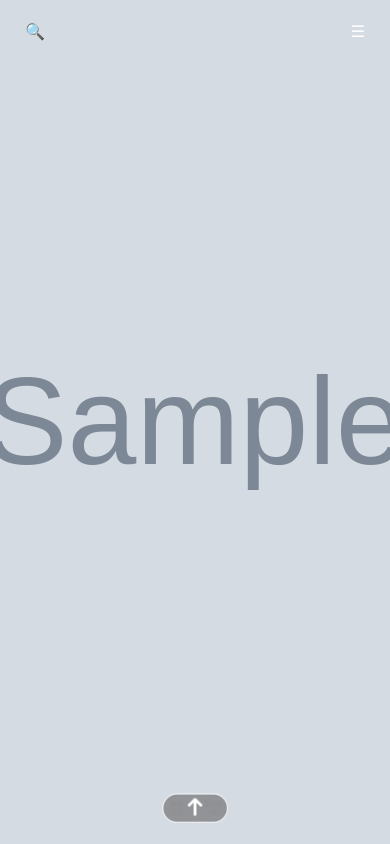
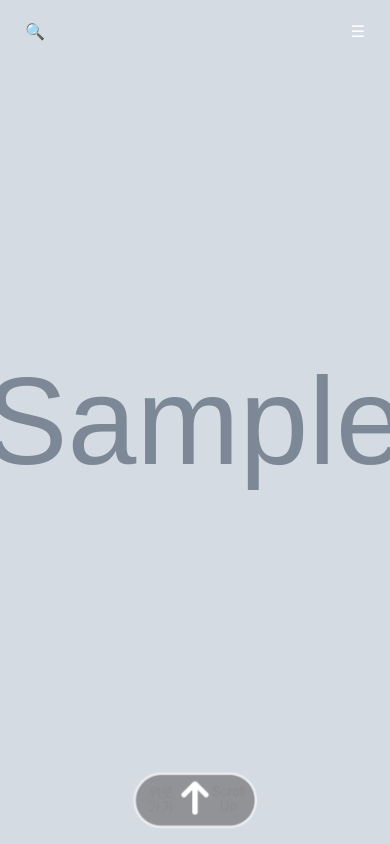
Before and after one commit to imhyunho99/bidbar_menu, a Django app: page /category/1/ in a window 390 px wide. Run offline with Django 5.2, Linux system fonts and the light colour scheme; tables that the repository leaves empty hold one stand-in row (values such as "Sample post"); grey boxes marked "Sample" are stand-in pictures.

Commit message:
update:remote btn size update

```diff
--- a/menu_project/menu/templates/menu/menu_list.html
+++ b/menu_project/menu/templates/menu/menu_list.html
@@ -170,15 +170,15 @@
     <div class="navigation-remote" id="navigationRemote">
         {% if prev_category %}
         <button class="remote-btn remote-btn-prev" id="remotePrev" title="이전 카테고리">
-            <img src="{% static 'left.png' %}" style="height: 30px;">
+            <img src="{% static 'left.png' %}" alt="Previous">
         </button>
         {% endif %}
         <button class="remote-btn remote-btn-top" id="remoteTop" title="맨 위로">
-            <img src="{% static 'up.png' %}" style="height: 30px;">
+            <img src="{% static 'up.png' %}" alt="Up">
         </button>
         {% if next_category %}
         <button class="remote-btn remote-btn-next" id="remoteNext" title="다음 카테고리">
-            <img src="{% static 'right.png' %}" style="height: 30px;">
+            <img src="{% static 'right.png' %}" alt="Next">
         </button>
         {% endif %}
     </div>
--- a/menu_project/static/css/style.css
+++ b/menu_project/static/css/style.css
@@ -1545,21 +1545,21 @@ body {
 .navigation-remote {
     position: fixed;
     bottom: -100px;
-    left: 50%;
-    transform: translateX(-50%);
+    left: 0;
+    width: 100%;
     display: grid;
     grid-template-columns: 1fr 1fr 1fr;
     align-items: center;
     justify-items: center;
-    width: 350px;
     z-index: 998;
     opacity: 0;
     transition: bottom 0.4s ease-out, opacity 0.4s ease-out;
-    padding: 0;
+    padding: 10px 20px;
     background: transparent;
     backdrop-filter: none;
-    border-radius: 50px;
+    border-radius: 0;
     border: none;
+    box-sizing: border-box; /* Add box-sizing for predictable padding */
 }
 
 .navigation-remote.show {
@@ -1568,22 +1568,30 @@ body {
 }
 
 .remote-btn {
-    /* width: 50px; Removed, height is controlled by img */
-    /* height: 50px; Removed, height is controlled by img */
-    /* border-radius: 50%; Removed */
     background: transparent;
     border: none;
-    /* color: #fff; Removed */
-    /* font-size: 20px; Removed */
     cursor: pointer;
     display: flex;
     align-items: center;
     justify-content: center;
-    transition: all 0.3s ease;
-    backdrop-filter: none;
-}
-
-/* Removed general .remote-btn:hover and .remote-btn:active styles */
+    padding: 0; /* Remove any padding */
+    transition: transform 0.2s ease;
+    /* New responsive sizing */
+}
+
+.remote-btn:hover {
+    transform: scale(1.1); /* Add a subtle hover effect to the image */
+}
+
+.remote-btn:active {
+    transform: scale(0.95);
+}
+
+.remote-btn img {
+    width: 100%;
+    height: 100%;
+    object-fit: contain;
+}
 
 .remote-btn span {
     display: block;
@@ -1591,67 +1599,35 @@ body {
 }
 
 .remote-btn-top {
-    grid-column: 2; /* Always in the middle column */
-    background: none;
-    border-color: none;
-}
-
-.remote-btn-top:hover {
-    background: none;
-    border-color: none;
+    grid-column: 2;
 }
 
 .remote-btn-prev {
-    grid-column: 1; /* Left column */
+    grid-column: 1;
+    justify-self: start;
 }
 
 .remote-btn-next {
-    grid-column: 3; /* Right column */
-}
-
-.remote-btn-prev,
-.remote-btn-next {
-    background: none;
-    border: none;
-}
-
-.remote-btn-prev:hover,
-.remote-btn-next:hover {
-    background: none;
-    border-color: none;
-    transform: none;
+    grid-column: 3;
+    justify-self: end;
 }
 
 @media (max-width: 768px) {
     .navigation-remote {
-        width: 350px;
-        padding: 8px;
+        padding: 8px 15px;
     }
 
     .navigation-remote.show {
         bottom: 15px;
     }
-
-    .remote-btn {
-        width: 45px;
-        height: 45px;
-        font-size: 18px;
-    }
 }
 
 @media (max-width: 480px) {
     .navigation-remote {
-        width: 350px;
-        padding: 6px;
+        padding: 6px 10px;
     }
 
     .navigation-remote.show {
         bottom: 10px;
     }
-
-    .remote-btn {
-        width: 40px;
-        height: 40px;
-        font-size: 16px;
-    }
-}
+}
```
